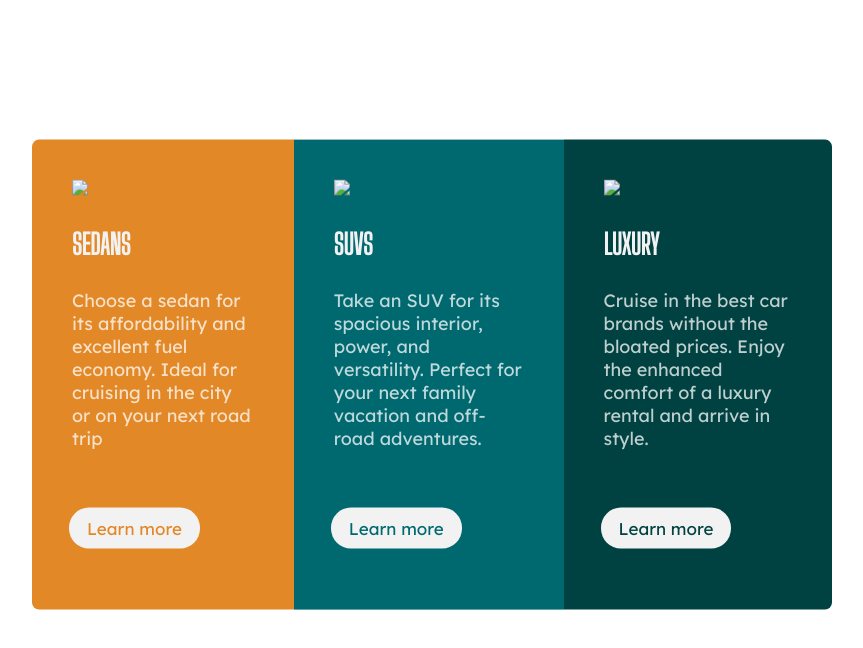
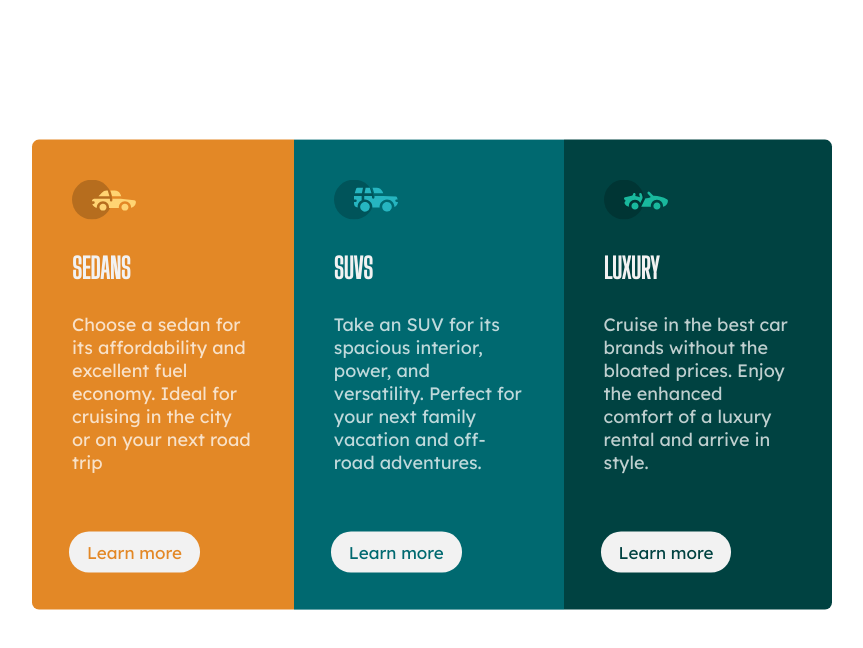
Before and after one commit to VarshaRT07/frontendmentor, a plain HTML site: page index.html in a window 1280 px wide. Shown: the whole page, without its empty margins (296-1159 px from the left). Drawn offline with Linux system fonts and the light colour scheme.

Commit message:
Update index.html

```diff
--- a/index.html
+++ b/index.html
@@ -5,7 +5,7 @@
     </title>
     <meta charset="UTF-8">
     <link rel="stylesheet" type="text/css" href="sty.css">
-    <link rel="icon" type="image/png" sizes="32x32" href="./images/favicon-32x32.png">
+    <link rel="icon" type="image/png" sizes="32x32" href="favicon-32x32.png">
 
     <link href='https://fonts.googleapis.com/css?family=Lexend Deca' rel='stylesheet'>
     <link href='https://fonts.googleapis.com/css?family=Big Shoulders Display' rel='stylesheet'>
@@ -16,7 +16,7 @@
     <div class="card">
         <div class="left">
             <div class="icon">
-                <img src="images/icon-sedans.svg">
+                <img src="icon-sedans.svg">
             </div>
             <div class="data">
                 <h3>SEDANS </h3>
@@ -30,7 +30,7 @@
 
         <div class="middle">
             <div class="icon">
-             <img src="images/icon-suvs.svg">
+             <img src="icon-suvs.svg">
             </div>
             <div class="data">
                 <h3>SUVS </h3>
@@ -44,7 +44,7 @@
 
         <div class="last">
             <div class="icon">
-                <img src="images/icon-luxury.svg">
+                <img src="icon-luxury.svg">
             </div>
             <div class="data">
                 <h3>LUXURY </h3>
```
